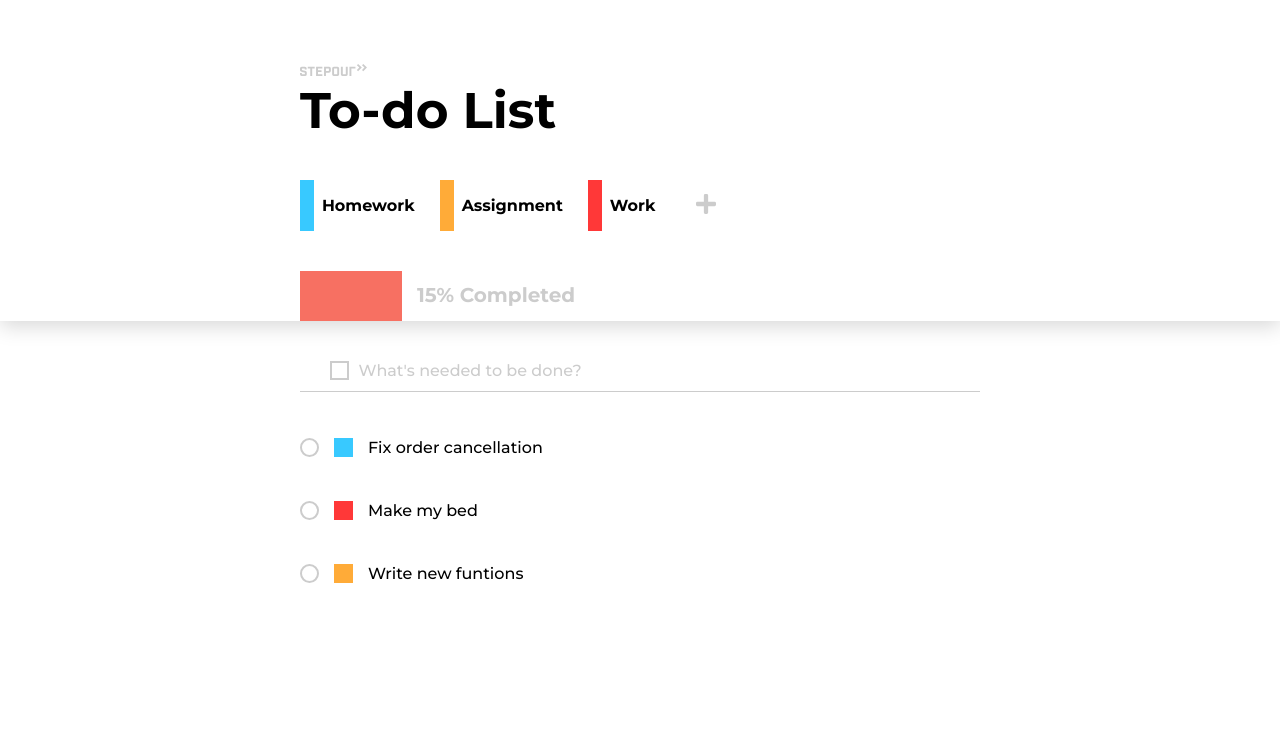
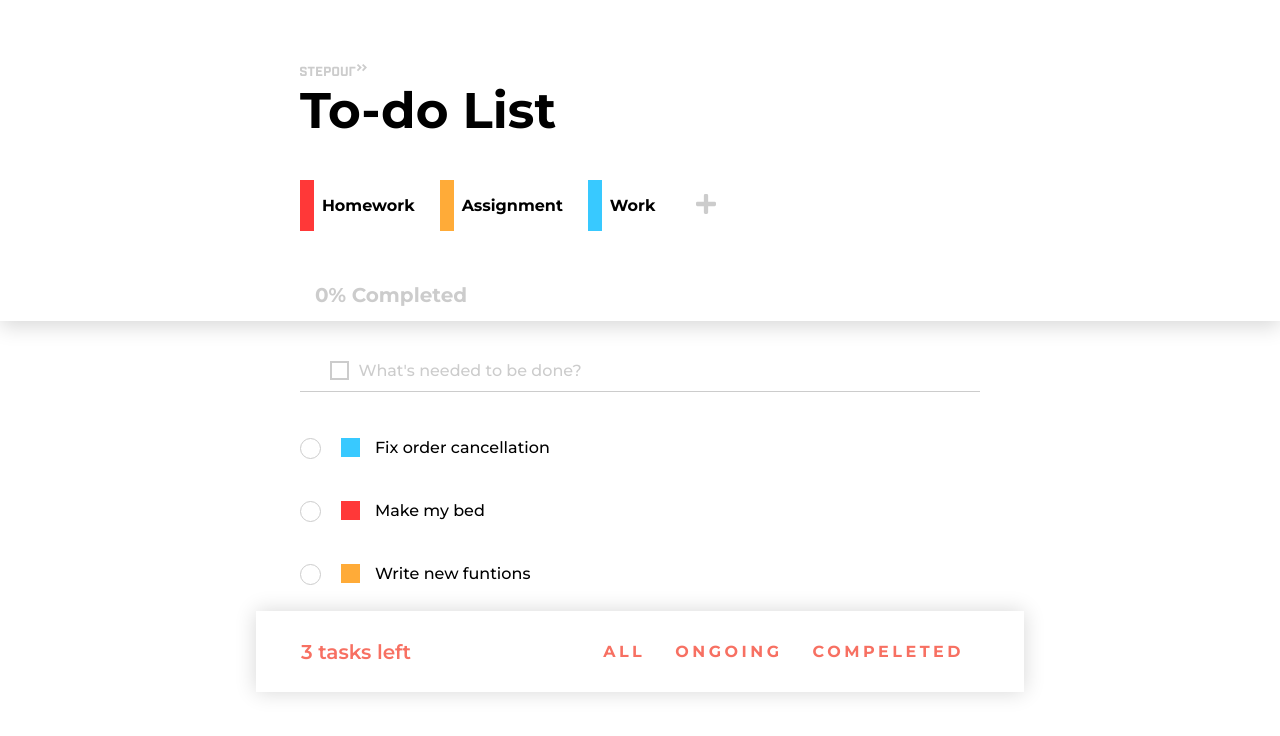
Before and after one commit to LamOort/To-Do-App, a React (Create React App) app: page / in a window 1280 px wide. Shown: the top 736 px of the page. Built offline with nearby package versions, Linux system fonts and the light colour scheme.

Commit message:
visible todos filtering done

```diff
--- a/src/components/LowerPart/ToDoList/ToDoItem/ToDoItem.scss
+++ b/src/components/LowerPart/ToDoList/ToDoItem/ToDoItem.scss
@@ -1,4 +1,24 @@
 @import 'src/assets/sass/variables';
+
+//styling checkbox
+.round {
+  position: relative;
+}
+
+.round input[type='checkbox'] {
+  visibility: hidden;
+}
+
+.round input[type='checkbox']:checked + label {
+  background-color: $brickish-red;
+  border-color: $brickish-red;
+}
+
+.round input[type='checkbox'] {
+  opacity: 0;
+  height: 19px;
+  min-width: 19px;
+}
 
 .ToDoItem {
   display: flex;
@@ -6,8 +26,8 @@
   width: 100%;
 
   &:hover &__delete-btn {
-    -webkit-animation: fade-in 1.6s cubic-bezier(0.39, 0.575, 0.565, 1) both;
-    animation: fade-in 1.6s cubic-bezier(0.39, 0.575, 0.565, 1) both;
+    -webkit-animation: fade-in 1.2s cubic-bezier(0.39, 0.575, 0.565, 1) both;
+    animation: fade-in 1.2s cubic-bezier(0.39, 0.575, 0.565, 1) both;
     visibility: visible;
   }
 
@@ -16,22 +36,23 @@
   }
 
   &__check-box {
+    position: absolute;
     height: 19px;
     min-width: 19px;
     border-radius: 50%;
-    border: 2.5px solid $light-grey;
+    border: 1px solid $light-grey;
     background-color: #ffffff;
+    left: 0;
+    top: 0;
     cursor: pointer;
+    outline: none;
 
-    &:focus {
-      outline: none;
-    }
-
-    &:hover {
+    &:hover,
+    &:checked {
       background-color: $brickish-red;
       border: none;
-      -webkit-animation: scale-up-center 0.4s ease-out both;
-      animation: scale-up-center 0.4s ease-out both;
+      -webkit-animation: scale-up-center 0.2s ease-out both;
+      animation: scale-up-center 0.2s ease-out both;
     }
   }
 
--- a/src/components/LowerPart/ToDoList/ToDoItem/index.tsx
+++ b/src/components/LowerPart/ToDoList/ToDoItem/index.tsx
@@ -1,21 +1,25 @@
-import React, { useState, useEffect } from 'react';
-import { useSelector, useDispatch } from 'react-redux';
+import React, { useState } from 'react';
+import { useDispatch } from 'react-redux';
 
 import './ToDoItem.scss';
 import PopUpModal from '../../../PopUpModal';
-import { TOGGLE_TODO, TodoActionTypes } from '../../../../types';
+import { TOGGLE_TODO } from '../../../../types';
 
 interface Props {
+  todoId: string;
   categoryColor: string;
   toDoDescription: string;
-  checkboxHandlerFunc(): TodoActionTypes;
+  toDoCompleted: boolean;
 }
 
 const ToDoItem = ({
+  todoId,
   categoryColor,
   toDoDescription,
-  checkboxHandlerFunc,
+  toDoCompleted,
 }: Props) => {
+  const dispatch = useDispatch();
+
   const [isOpenModal, setIsOpenModal] = useState(false);
 
   const openDeleteTaskModal = () => {
@@ -28,11 +32,19 @@ const ToDoItem = ({
 
   return (
     <div className="ToDoItem">
-      <button
-        onClick={checkboxHandlerFunc}
-        type="button"
-        className="ToDoItem__check-box"
-      ></button>
+      <div className="round">
+        <input
+          onClick={() => dispatch({ type: TOGGLE_TODO, payload: todoId })}
+          type="checkbox"
+          id={`checkbox-${todoId}`}
+          checked={toDoCompleted}
+        />
+        <label
+          htmlFor={`checkbox-${todoId}`}
+          className="ToDoItem__check-box"
+        ></label>
+      </div>
+
       <div
         className="ToDoItem__category-color"
         style={categoryColorStyle}
--- a/src/components/LowerPart/ToDoList/index.tsx
+++ b/src/components/LowerPart/ToDoList/index.tsx
@@ -1,36 +1,78 @@
-import React, { useState, useEffect } from 'react';
-import { useSelector, useDispatch } from 'react-redux';
+import React from 'react';
+import { useSelector, shallowEqual } from 'react-redux';
 
 import ToDoItem from './ToDoItem';
 import { RootState } from '../../../redux/reducers';
 
 import './ToDoList.scss';
-import { Todo, TOGGLE_TODO, ToDoState } from '../../../types';
+import { Todo } from '../../../types';
 
-const ToDoList = () => {
+const ToDoList = React.memo((props: any) => {
   const listOfTodos = useSelector((state: RootState) => {
-    console.log(state);
-    return state.todo.todos;
-  });
+    return state.todosGlobal.todos;
+  }, shallowEqual);
 
-  const dispatch = useDispatch();
+  const filteredCompletedTodos = listOfTodos.filter(
+    (todo) => todo.completed === true
+  );
 
+  const filteredOngoingTodos = listOfTodos.filter((todo) => !todo.completed);
+
+  console.log(filteredOngoingTodos);
+
+  if (props.filterNameHasBeenClicked === 'all') {
     return (
       <div className="ToDoList">
         {listOfTodos.map((todo: Todo) => {
           return (
             <ToDoItem
               key={todo.id}
+              todoId={todo.id}
               categoryColor={todo.categoryColor}
               toDoDescription={todo.description}
-            checkboxHandlerFunc={() =>
-              dispatch({ type: TOGGLE_TODO, payload: todo.id })
-            }
+              toDoCompleted={todo.completed}
             />
           );
         })}
       </div>
     );
-};
+  }
+
+  if (props.filterNameHasBeenClicked === 'completed') {
+    return (
+      <div className="ToDoList">
+        {filteredCompletedTodos.map((todo: Todo) => {
+          return (
+            <ToDoItem
+              key={todo.id}
+              todoId={todo.id}
+              categoryColor={todo.categoryColor}
+              toDoDescription={todo.description}
+              toDoCompleted={todo.completed}
+            />
+          );
+        })}
+      </div>
+    );
+  }
+
+  if (props.filterNameHasBeenClicked === 'ongoing') {
+    return (
+      <div className="ToDoList">
+        {filteredOngoingTodos.map((todo: Todo) => {
+          return (
+            <ToDoItem
+              key={todo.id}
+              todoId={todo.id}
+              categoryColor={todo.categoryColor}
+              toDoDescription={todo.description}
+              toDoCompleted={todo.completed}
+            />
+          );
+        })}
+      </div>
+    );
+  } else return null;
+});
 
 export default ToDoList;
--- a/src/components/StatusBar/index.tsx
+++ b/src/components/StatusBar/index.tsx
@@ -1,32 +1,47 @@
-import * as React from 'react';
+import React from 'react';
+
 import './StatusBar.scss';
-import { VISIBILITY_FILTERS } from '../../types';
+import { useSelector } from 'react-redux';
+import { RootState } from '../../redux/reducers';
 
-interface Props {
-  activeFilter: string;
-  setFilter: string;
-  taskCount: number;
-}
+const StatusBar = (props: any) => {
+  const listOfTodos = useSelector((state: RootState) => {
+    return state.todosGlobal.todos;
+  });
 
-const StatusBar = ({ activeFilter, setFilter, taskCount }: Props) => {
+  const ongoingTodosCounter: number = listOfTodos.filter((todo) => {
+    return !todo.completed;
+  }).length;
+
   return (
     <div className="StatusBar">
       <div>
-        <p className="StatusBar__text">8 tasks left</p>
+        <p className="StatusBar__text">{ongoingTodosCounter} tasks left</p>
       </div>
 
       <div className="StatusBar__filterWrapper">
-        {/* {Object.keys(VISIBILITY_FILTERS).map((fillerKey) => {
-          const currentFilter =
-        })} */}
-
-        <div className="StatusBar__filter">
+        <div
+          className="StatusBar__filter"
+          onClick={() => {
+            props.clickedFilter('all');
+          }}
+        >
           <p>all</p>
         </div>
-        <div className="StatusBar__filter">
+        <div
+          className="StatusBar__filter"
+          onClick={() => {
+            props.clickedFilter('ongoing');
+          }}
+        >
           <p>ongoing</p>
         </div>
-        <div className="StatusBar__filter">
+        <div
+          className="StatusBar__filter"
+          onClick={() => {
+            props.clickedFilter('completed');
+          }}
+        >
           <p>compeleted</p>
         </div>
       </div>
--- a/src/components/UpperPart/CategoryBar/index.tsx
+++ b/src/components/UpperPart/CategoryBar/index.tsx
@@ -1,12 +1,21 @@
 import React, { useState } from 'react';
+import { useSelector, shallowEqual } from 'react-redux';
+
+import { RootState } from '../../../redux/reducers';
+import { Category } from '../../../types';
+
 import AddButton from '../../../assets/plus-solid.svg';
+import PopUpModal from '../../PopUpModal';
+import DeleteForm from '../../Forms/DeleteForm';
 
 import CategoryElement from './CategoryElement';
 import './CategoryBar.scss';
-import PopUpModal from '../../PopUpModal';
-import DeleteForm from '../../Forms/DeleteForm';
 
 const CategoryBar = () => {
+  const listofCategories = useSelector((state: RootState) => {
+    return state.categoriesGlobal.categories;
+  }, shallowEqual);
+
   const [isOpen, setIsOpen] = useState(false);
 
   const openCreateCategoryModal = () => {
@@ -15,9 +24,16 @@ const CategoryBar = () => {
 
   return (
     <div className="CategoryBar__flex-container">
-      <CategoryElement categoryName="Homework" categoryColor="#38C9FF" />
-      <CategoryElement categoryName="Assignment" categoryColor="#FFAB38" />
-      <CategoryElement categoryName="Work" categoryColor="#FF3838" />
+      {listofCategories.map((category: Category) => {
+        return (
+          <CategoryElement
+            key={category.id}
+            categoryName={category.name}
+            categoryColor={category.color}
+          />
+        );
+      })}
+
       <button
         type="button"
         className="CategoryBar__add-btn"
--- a/src/components/UpperPart/ProgressionBar/index.tsx
+++ b/src/components/UpperPart/ProgressionBar/index.tsx
@@ -1,12 +1,24 @@
 import * as React from 'react';
 
 import './ProgressionBar.scss';
+import { useSelector } from 'react-redux';
+import { RootState } from '../../../redux/reducers';
+import { Todo } from '../../../types';
 
-interface Props {
-  completion: number;
-}
+const ProgressionBar = () => {
+  const listOfTodos: Todo[] = useSelector((state: RootState) => {
+    return state.todosGlobal.todos;
+  });
 
-const ProgressionBar = ({ completion }: Props) => {
+  const completedTodosCounter: number = listOfTodos.filter((todo) => {
+    return todo.completed;
+  }).length;
+
+  const completion: string = (
+    (completedTodosCounter / listOfTodos.length) *
+    100
+  ).toFixed();
+
   const fillerStyle = {
     width: `${completion}%`,
   };
--- a/src/containers/App.tsx
+++ b/src/containers/App.tsx
@@ -9,24 +9,27 @@ import ToDoList from '../components/LowerPart/ToDoList';
 import './App.scss';
 import StatusBar from '../components/StatusBar';
 
-const App = () => {
+const App = React.memo(() => {
+  const [selectedFilter, setSelectedFilter] = useState('all');
+
+  const filterClickedData = selectedFilter;
   return (
     <div className="App">
       <div className="BoxShadow">
         <div className="UpperPartWrapper">
           <Header />
           <CategoryBar />
-          <ProgressionBar completion={15} />
+          <ProgressionBar />
         </div>
       </div>
 
       <div className="LowerPartWrapper">
         <InputFieldWrapper />
-        <ToDoList />
+        <ToDoList filterNameHasBeenClicked={filterClickedData} />
       </div>
-      {/* <StatusBar /> */}
+      <StatusBar clickedFilter={setSelectedFilter} />
     </div>
   );
-};
+});
 
 export default App;
--- a/src/redux/reducers/index.tsx
+++ b/src/redux/reducers/index.tsx
@@ -3,8 +3,8 @@ import { todoReducer } from './todoReducer';
 import { categoryReducer } from './categoryReducer';
 
 export const rootReducer = combineReducers({
-  todo: todoReducer,
-  category: categoryReducer,
+  todosGlobal: todoReducer,
+  categoriesGlobal: categoryReducer,
 });
 
 export type RootState = ReturnType<typeof rootReducer>;
--- a/src/redux/reducers/todoReducer.tsx
+++ b/src/redux/reducers/todoReducer.tsx
@@ -67,6 +67,7 @@ export function todoReducer(
       };
     case GET_ALL_TODO:
       return state;
+
     default:
       return state;
   }
--- a/src/types.ts
+++ b/src/types.ts
@@ -118,17 +118,26 @@ export type ModalActionsTypes = OpenModalAction | CloseModalAction;
 
 
 // Todo Visibility (all, completed, ongoing)
-export const VISIBILITY_FILTERS = {
-    ALL: "all",
-    COMPLETED: "completed",
-    ONGOING: "ongoing"
+export const VisibilityFilters = {
+    ALL: "ALL",
+    COMPLETED: "COMPLETED",
+    ONGOING: "ONGOING"
 };
 
-export const SET_FILTER = 'SET_FILTER'
 
-interface SetFilterAction {
-    type: typeof SET_FILTER,
-    payload?: any
+interface SetAllVisibilityFilterAction {
+    type: typeof VisibilityFilters.ALL
+    payload: string
 }
 
-export type FilterActionsTypes = SetFilterAction
+interface SetCompletedVisibilityFilterAction {
+    type: typeof VisibilityFilters.COMPLETED
+    payload: string
+}
+
+interface SetOngoingVisibilityFilterAction {
+    type: typeof VisibilityFilters.ONGOING
+    payload: string
+}
+
+export type FilterActionsTypes = SetAllVisibilityFilterAction | SetOngoingVisibilityFilterAction | SetCompletedVisibilityFilterAction
```
Also changed, not shown: src/redux/reducers/visibilityFilter.tsx (deleted). Lines whose indentation alone changed are shown as unchanged.
